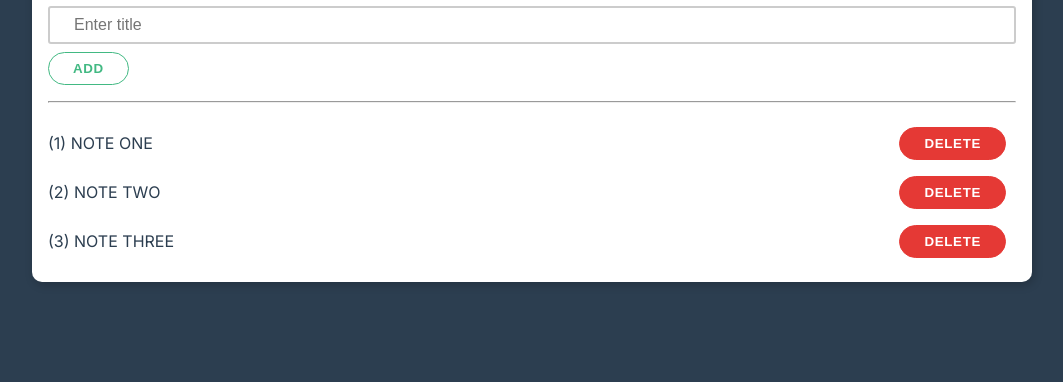
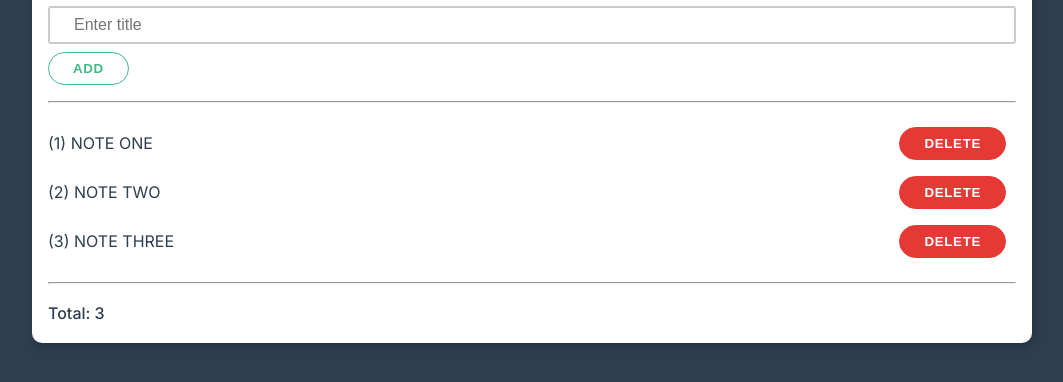
Before and after one commit to pyrih/vue-basics-start, a plain HTML site: page index.html in a window 1280 px wide. Shown: the part 132-514 px from the top of the page, without its empty margins (108-1171 px from the left). Drawn offline with nearby package versions, Linux system fonts and the light colour scheme.

Commit message:
#2 Notes Application

```diff
--- a/index.html
+++ b/index.html
@@ -22,6 +22,10 @@
 				({{idx + 1}}) {{toUpperCase(note)}}
 				<button class="btn danger" @click="removeNote(idx, $event)">Delete</button>
 			</li>
+			<hr/>
+			<li>
+				<strong>Total: {{notes.length}}</strong>
+			</li>
 		</ul>
 		<div v-else>There are no notes. Please, add the first one.</div>
 	</div>
```
